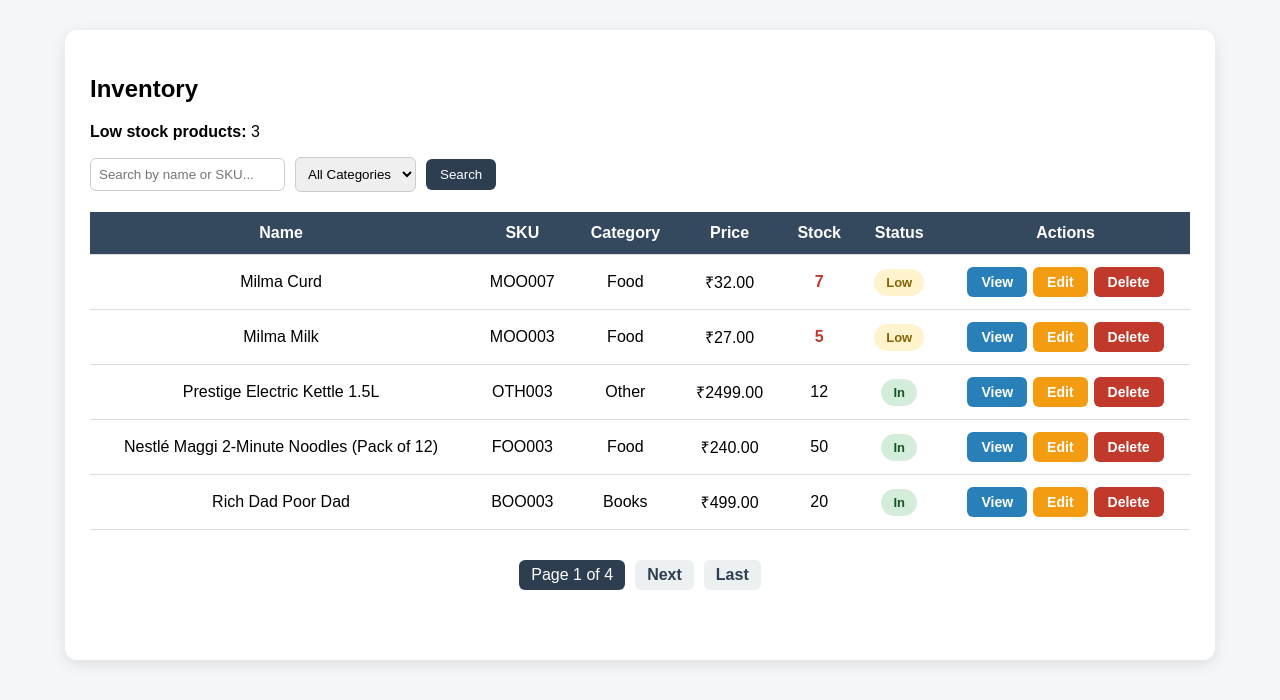
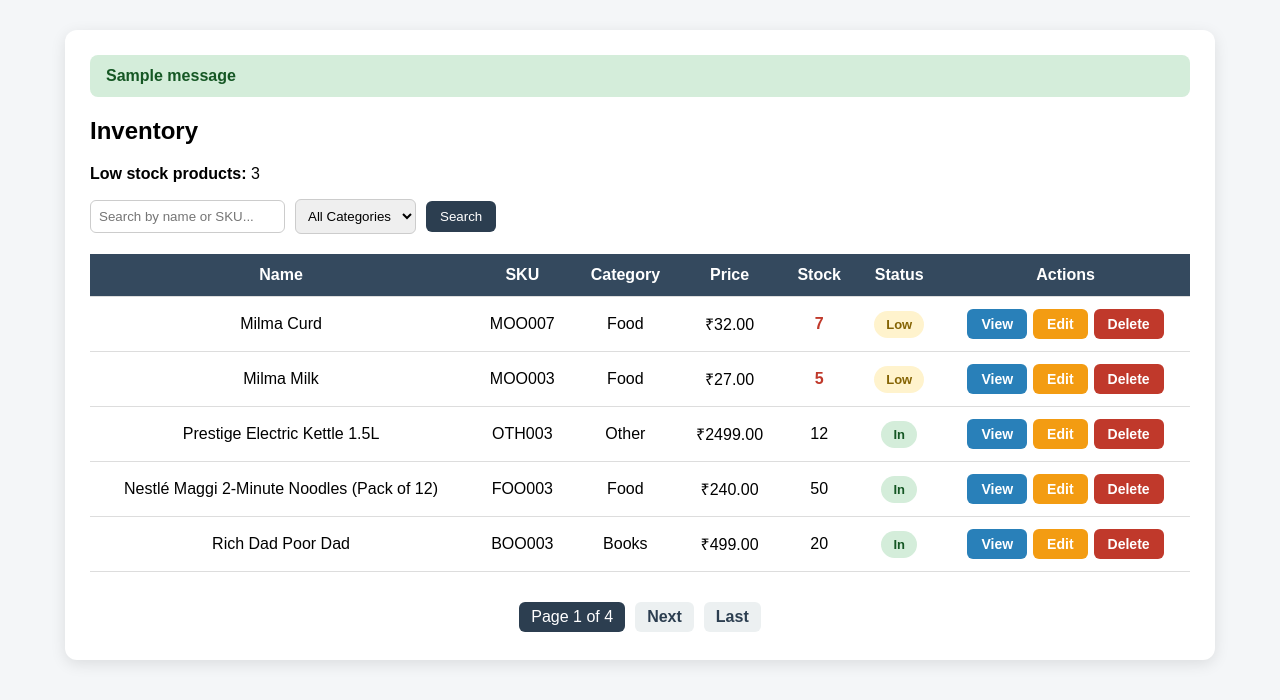
Before and after one commit to Athira-2425/product_inventory, a Django app: page / in a window 1280 px wide. Shown: the part 96-796 px from the top of the page. Run offline with Django 5.2, Linux system fonts and the light colour scheme; data comes from the database, SQL or seed files in the repository; both versions use the stored data as it was after the commit; one stand-in notice (Sample message) is shown.

Commit message:
first commit

```diff
--- a/products/templates/base.html
+++ b/products/templates/base.html
@@ -38,7 +38,6 @@
             text-decoration: underline;
         }
 
-        /* MAIN CONTENT */
         .container {
             max-width: 1100px;
             margin: 30px auto;
@@ -58,7 +57,7 @@
             font-size: 14px;
         }
 
-        /* BUTTONS */
+
         .btn {
             padding: 7px 14px;
             text-decoration: none;
@@ -74,7 +73,7 @@
         .btn-edit { background: #f39c12; }
         .btn-delete { background: #c0392b; }
 
-        /* TABLE */
+
         table {
             width: 100%;
             border-collapse: collapse;
@@ -96,7 +95,7 @@
             background: #f5f5f5;
         }
 
-        /* ACTION BUTTON FIX */
+
         .actions-cell {
             display: flex;
             gap: 6px;
@@ -104,7 +103,7 @@
             flex-wrap: wrap;
         }
 
-        /* FILTER BAR */
+
         .filter-bar {
             display: flex;
             gap: 10px;
@@ -129,7 +128,7 @@
             cursor: pointer;
         }
 
-        /* BADGES */
+
         .badge {
             padding: 6px 12px;
             border-radius: 20px;
@@ -146,7 +145,7 @@
             font-weight: bold;
         }
 
-        /* PAGINATION */
+
         .pagination {
             display: flex;
             justify-content: center;
@@ -170,7 +169,7 @@
             border-radius: 6px;
         }
 
-        /* FORM CARD */
+
         .form-card {
             max-width: 700px;
             margin: 40px auto;
@@ -209,6 +208,37 @@
             cursor: pointer;
         }
 
+        .messages {
+            margin-bottom: 20px;
+        }
+
+        .alert {
+            padding: 12px 16px;
+            border-radius: 8px;
+            margin-bottom: 10px;
+            font-weight: bold;
+        }
+
+        .alert-success {
+            background: #d4edda;
+            color: #155724;
+        }
+
+        .alert-error {
+            background: #f8d7da;
+            color: #721c24;
+        }
+
+        .alert-warning {
+            background: #fff3cd;
+            color: #856404;
+        }
+
+        .alert-info {
+            background: #d1ecf1;
+            color: #0c5460;
+        }
+
     </style>
 </head>
 
@@ -223,6 +253,15 @@
 </header>
 
 <div class="container">
+    {% if messages %}
+        <div class="messages">
+            {% for message in messages %}
+                <div class="alert alert-{{ message.tags }}">
+                    {{ message }}
+                </div>
+            {% endfor %}
+        </div>
+    {% endif %}
     {% block content %}{% endblock %}
 </div>
 
--- a/products/views.py
+++ b/products/views.py
@@ -62,7 +62,7 @@ def edit_product(request, pk):
     form = ProductForm(request.POST or None, instance=product)
     if form.is_valid():
         form.save()
-        messages.success(request, 'Product updated successfully')
+        messages.info(request, 'Product updated successfully')
         return redirect('home')
     return render(request, 'forms.html', {'form': form})
 
@@ -71,6 +71,6 @@ def delete_product(request, pk):
     product = get_object_or_404(Product, pk=pk)
     if request.method == 'POST':
         product.delete()
-        messages.success(request, 'Product deleted successfully')
+        messages.error(request, 'Product deleted successfully')
         return redirect('home')
     return render(request, 'delete.html', {'product': product})
```
Also changed, not shown: db.sqlite3, products/templates/home.html (line endings or trailing spaces).
